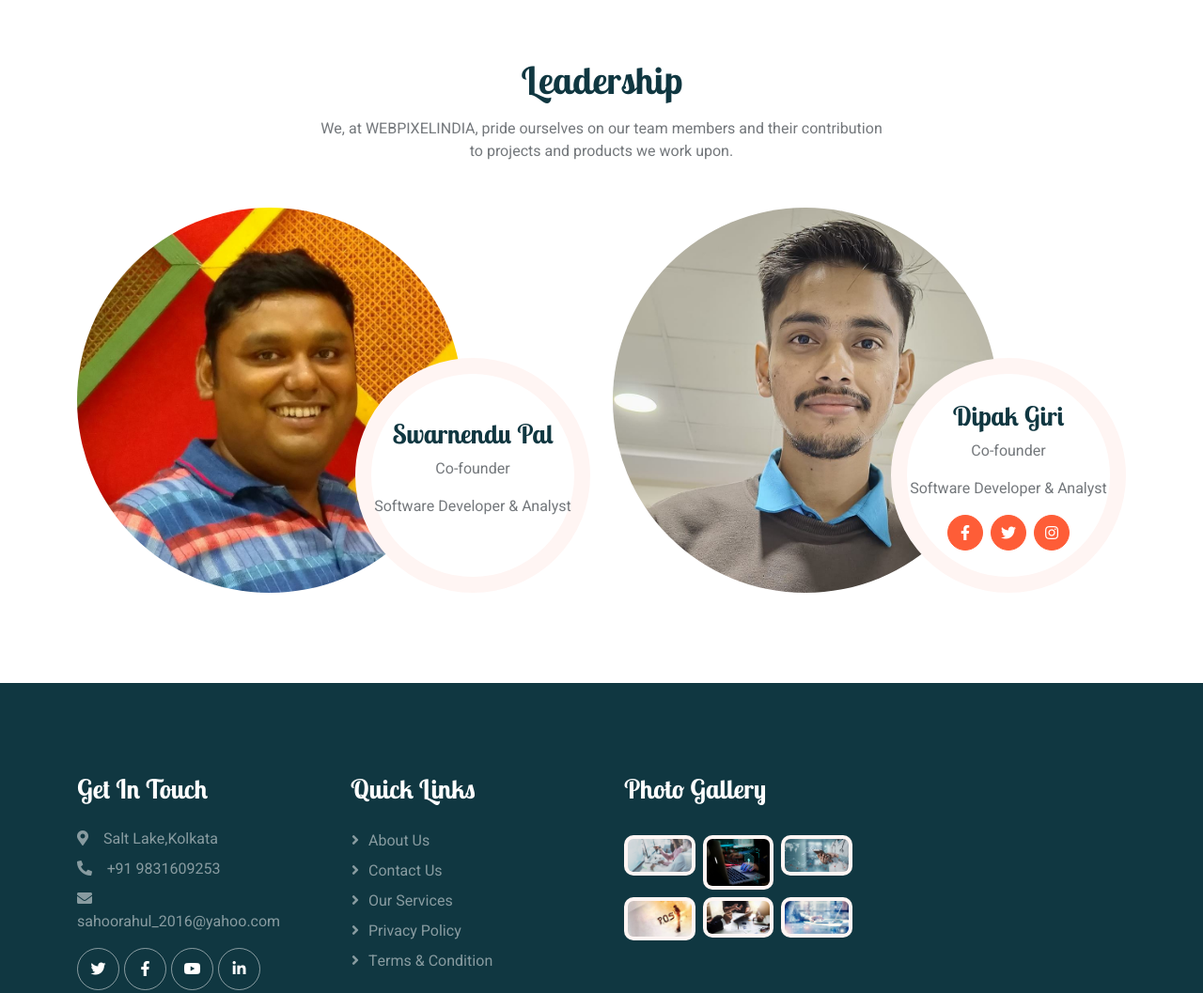
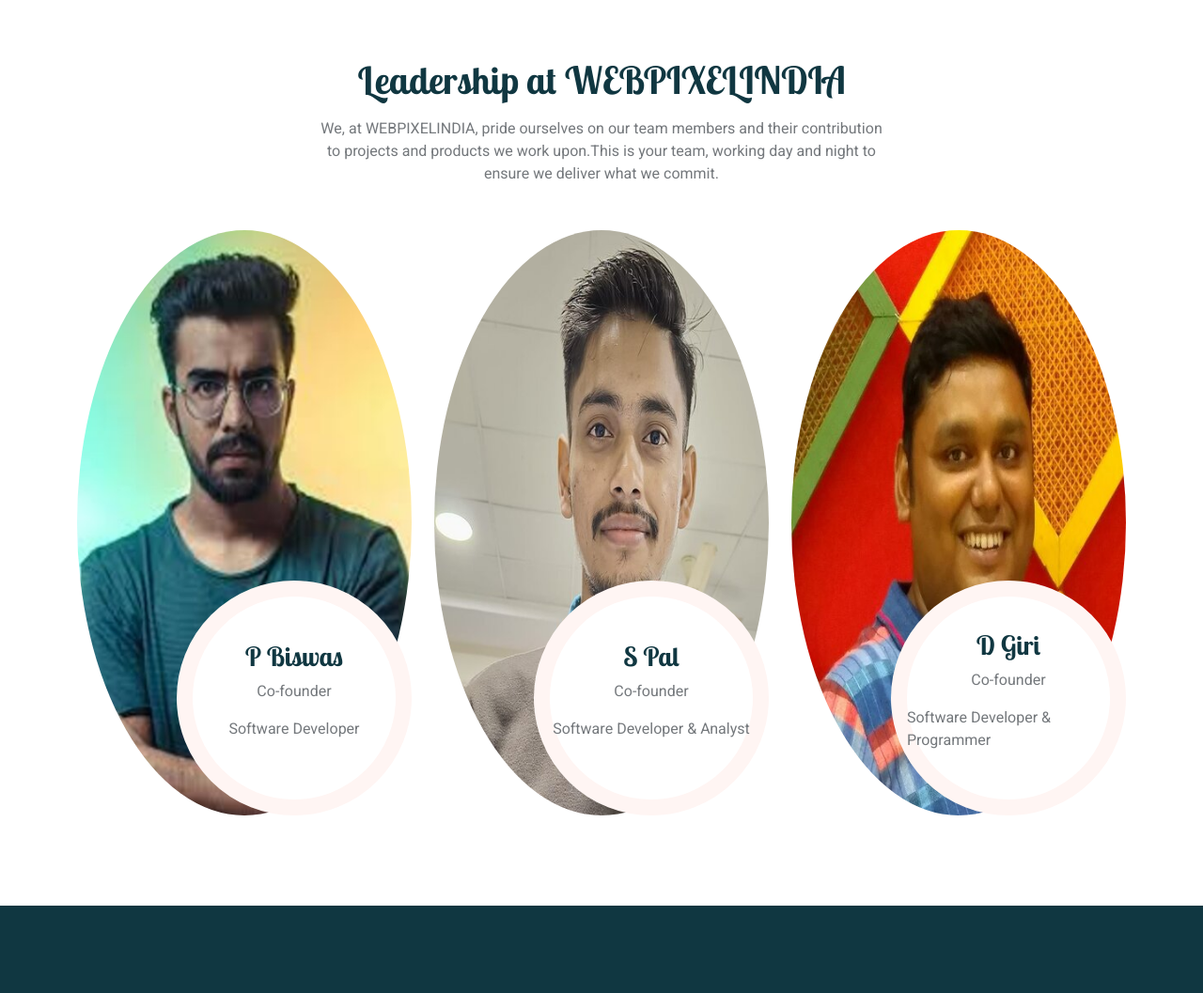
Before and after one commit to webpixelindia/webpixelindia.github.com, a plain HTML site: page about.html in a window 1280 px wide. Shown: the part 1508-2565 px from the top of the page at 94% size. Drawn offline with nearby package versions, Linux system fonts and the light colour scheme.

Commit message:
Update about.html

```diff
--- a/about.html
+++ b/about.html
@@ -181,54 +181,53 @@
       </div>
     </section>
 
-
-
-        <!-- Team Start -->
+	<!-- Team Start -->
         <div class="container-xxl py-5">
             <div class="container">
                 <div class="text-center mx-auto mb-5 wow fadeInUp" data-wow-delay="0.1s" style="max-width: 600px;">
-                    <h1 class="mb-3">Leadership</h1>
-                    <p>We, at WEBPIXELINDIA, pride ourselves on our team members and their contribution to projects and products we work upon.</p>
+                    <h1 class="mb-3">Leadership at WEBPIXELINDIA</h1>
+                    <p>We, at WEBPIXELINDIA, pride ourselves on our team members and their contribution to projects and
+					products we work upon.This is your team, working day and night to ensure we deliver what we commit.</p>
                 </div>
                 <div class="row g-4">
-                    <div class="col-lg-6 col-md-6 wow fadeInUp" data-wow-delay="0.1s">
+                    <div class="col-lg-4 col-md-6 wow fadeInUp" data-wow-delay="0.1s">
                         <div class="team-item position-relative">
-                            <img class="img-fluid rounded-circle w-75" src="img/pic1011.jpg" alt="">
+                            <img class="img-fluid rounded-circle w-55" src="img/team-1.jpg" alt="">
                             <div class="team-text">
-                                <h3>Swarnendu Pal</h3>
+                                <h3>P Biswas</h3>
+                                <p>Co-founder</p>
+                                <p>Software Developer</p>
+
+                            </div>
+                        </div>
+                    </div>
+                    <div class="col-lg-4 col-md-6 wow fadeInUp" data-wow-delay="0.3s">
+                        <div class="team-item position-relative">
+                            <img class="img-fluid rounded-circle w-55" src="img/team-2.jpg" alt="">
+                            <div class="team-text">
+                                <h3>S Pal</h3>
 								<p>Co-founder</p>
                                 <p>Software Developer & Analyst</p>
 
-                            <!--
-								<div class="d-flex align-items-center">
-                                    <a class="btn btn-square btn-primary mx-1" href=""><i class="fab fa-facebook-f"></i></a>
-                                    <a class="btn btn-square btn-primary  mx-1" href=""><i class="fab fa-twitter"></i></a>
-                                    <a class="btn btn-square btn-primary  mx-1" href=""><i class="fab fa-instagram"></i></a>
-                                </div>
-							-->
                             </div>
                         </div>
                     </div>
-                    <div class="col-lg-6 col-md-6 wow fadeInUp" data-wow-delay="0.3s">
+                    <div class="col-lg-4 col-md-6 wow fadeInUp" data-wow-delay="0.5s">
                         <div class="team-item position-relative">
-                            <img class="img-fluid rounded-circle w-75" src="img/pic1012.jpg" alt="">
+                            <img class="img-fluid rounded-circle w-55" src="img/team-3.jpg" alt="">
                             <div class="team-text">
-                                <h3>Dipak Giri</h3>
+                                <h3>D Giri</h3>
 								<p>Co-founder</p>
-                                <p>Software Developer & Analyst</p>
-                                <div class="d-flex align-items-center">
-                                    <a class="btn btn-square btn-primary mx-1" href=""><i class="fab fa-facebook-f"></i></a>
-                                    <a class="btn btn-square btn-primary  mx-1" href=""><i class="fab fa-twitter"></i></a>
-                                    <a class="btn btn-square btn-primary  mx-1" href=""><i class="fab fa-instagram"></i></a>
-                                </div>
+                                <p>Software Developer & Programmer</p>
                             </div>
                         </div>
                     </div>
-
                 </div>
             </div>
         </div>
         <!-- Team End -->
+
+
 
 
         <!-- Footer Start -->
```
